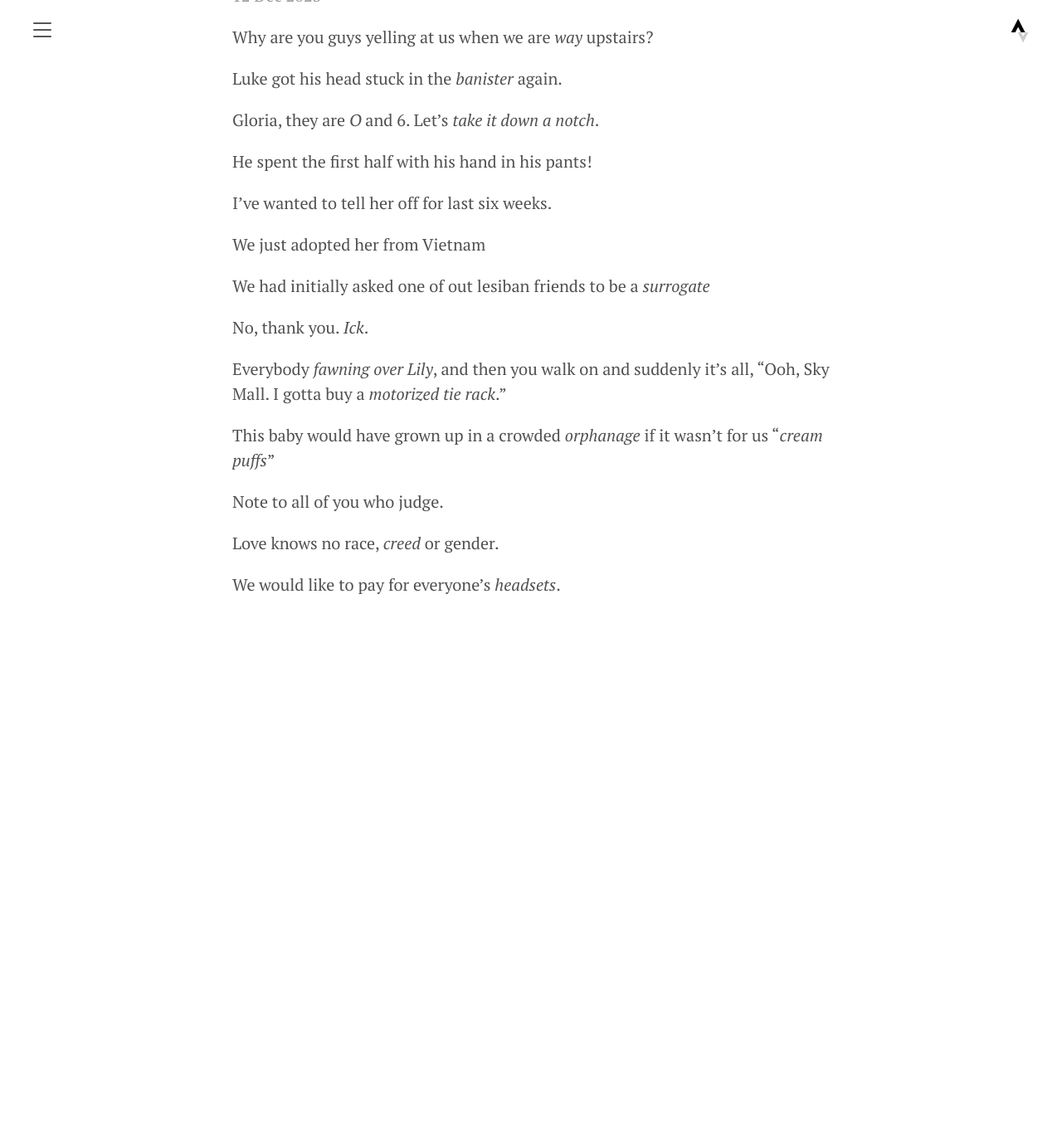
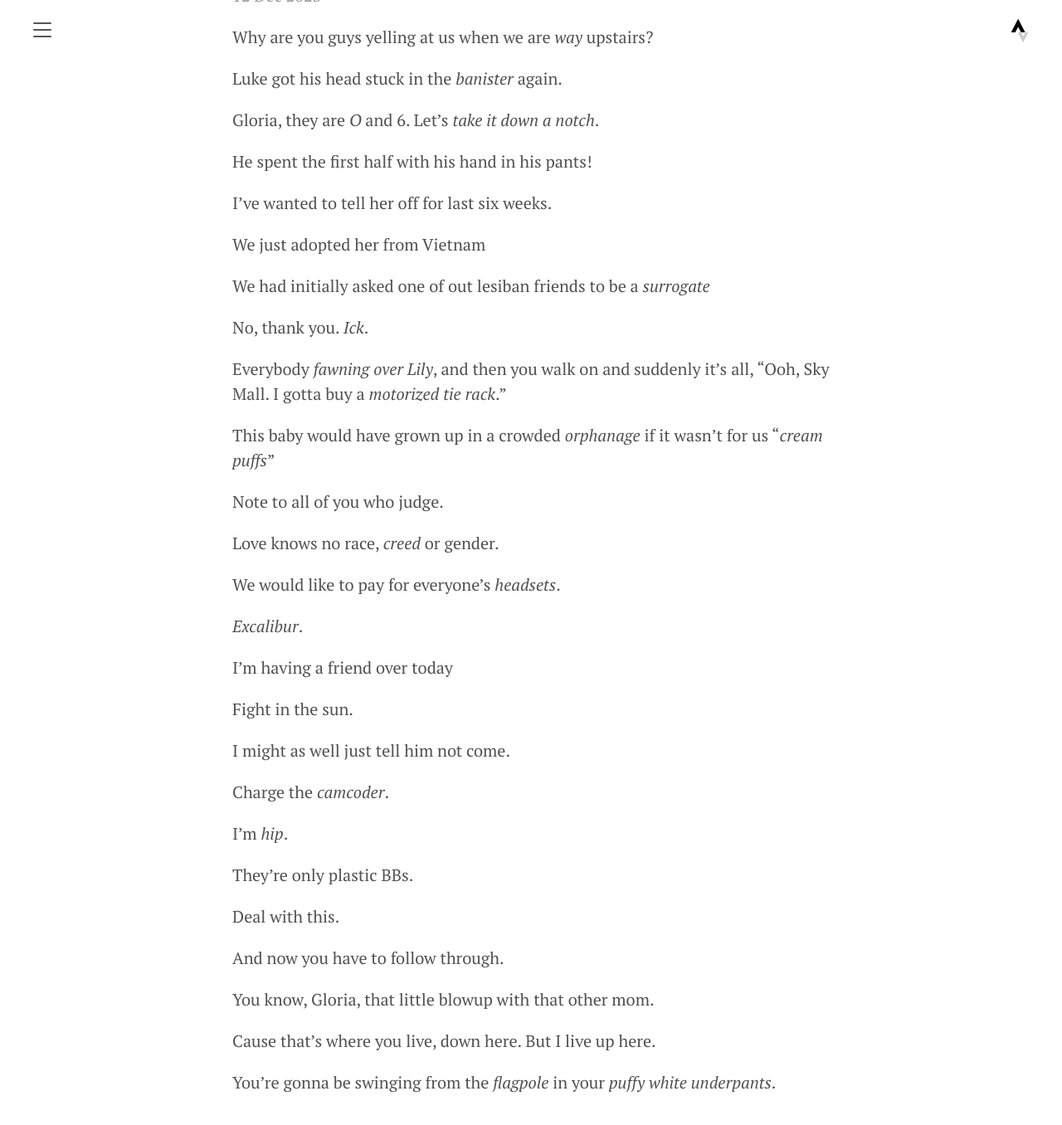
Before and after one commit to yoncise/yoncise.github.io, a Jekyll site: the page built from logs/_posts/2023/2023-12-12-149999271.md, in a window 1280 px wide and 1400 px high, scrolled down 202 px. Shown: the top 1356 px of the window at 83% size. Built offline with Jekyll 4.4.1, drawn with Linux system fonts in a browser that asks for light colours; before the commit the page ends 1002 px from its top, so only the background shows below that.

Commit message:
语雀同步 Modern Family S01E01

```diff
--- a/logs/_posts/2023/2023-12-12-149999271.md
+++ b/logs/_posts/2023/2023-12-12-149999271.md
@@ -27,3 +27,27 @@ Note to all of you who judge.
 Love knows no race, _creed_ or gender.
 
 We would like to pay for everyone's _headsets_.
+
+_Excalibur_.
+
+I'm having a friend over today
+
+Fight in the sun.
+
+I might as well just tell him not come.
+
+Charge the _camcoder_.
+
+I'm _hip_.
+
+They're only plastic BBs.
+
+Deal with this.
+
+And now you have to follow through.
+
+You know, Gloria, that little blowup with that other mom.
+
+Cause that's where you live, down here. But I live up here.
+
+You're gonna be swinging from the _flagpole_ in your _puffy white underpants_.
```
